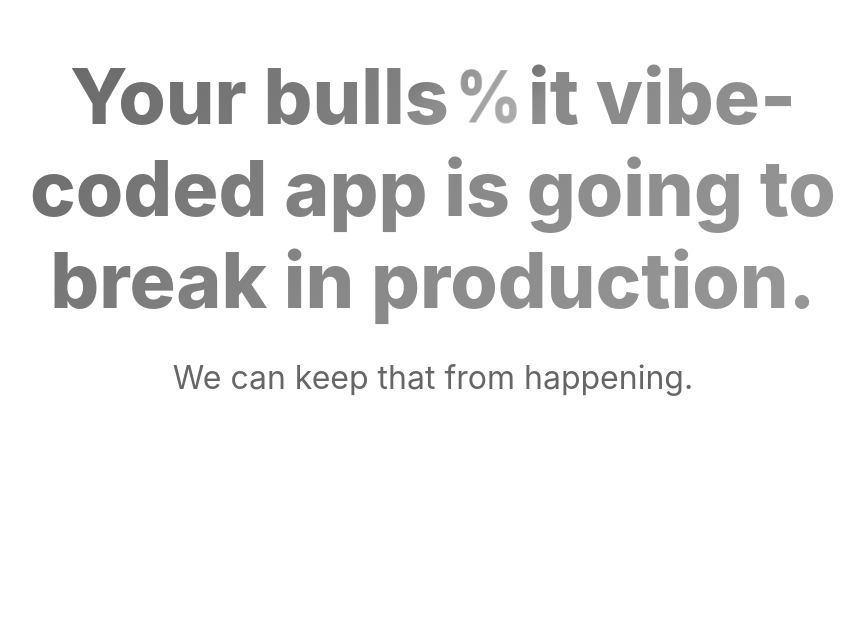
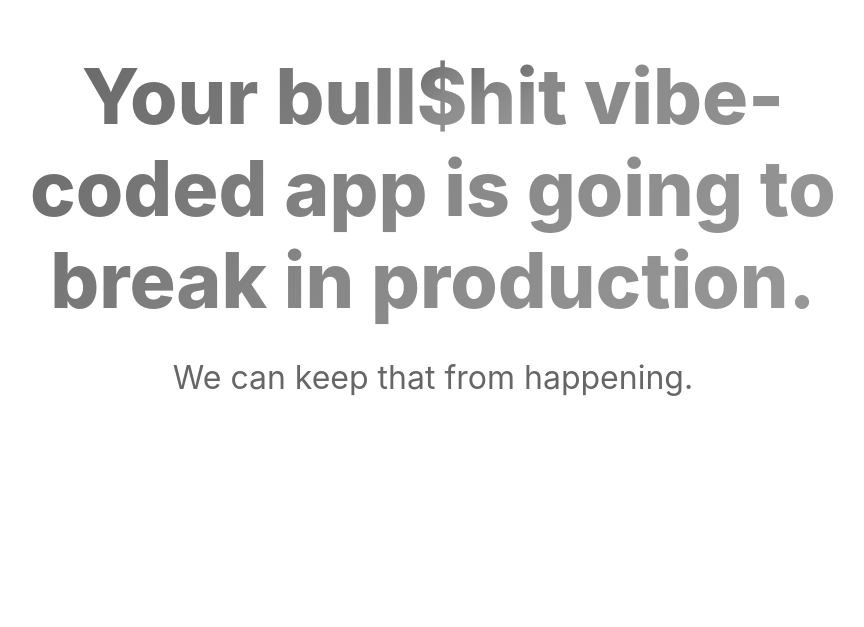
Before and after one commit to ktut/fixyourvibes, a Vue app: page / in a window 1280 px wide. Shown: the part 173-800 px from the top of the page, without its empty margins (207-1071 px from the left). Built offline with nearby package versions, Linux system fonts and the light colour scheme.

Commit message:
Make lead anim more subdued

```diff
--- a/src/App.vue
+++ b/src/App.vue
@@ -10,8 +10,8 @@ export default {
     return {
       glitchText: [
         { char: '$', key: 0 },
-        { char: '$', key: 1 },
-        { char: '$', key: 2 }
+        { char: 'h', key: 1 },
+        { char: 'i', key: 2 }
       ],
       animationInterval: null,
       glitchIndex: 0 // Track which position shows special character
@@ -54,7 +54,7 @@ export default {
 
         // Move to next position
         this.glitchIndex = (this.glitchIndex + 1) % 3
-      }, 1000)
+      }, 3000)
     }
   }
 }
@@ -137,19 +137,19 @@ export default {
 
     @keyframes flip3d {
       0% {
-        transform: rotateX(0deg) scaleX(1);
+        transform: rotateX(0deg);
         opacity: 1;
       }
       50% {
-        transform: rotateX(90deg) scaleX(0.3);
+        transform: rotateX(90deg);
         opacity: 0;
       }
       51% {
-        transform: rotateX(90deg) scaleX(0.3);
+        transform: rotateX(-90deg);
         opacity: 0;
       }
       100% {
-        transform: rotateX(0deg) scaleX(1);
+        transform: rotateX(0deg);
         opacity: 1;
       }
     }
```
